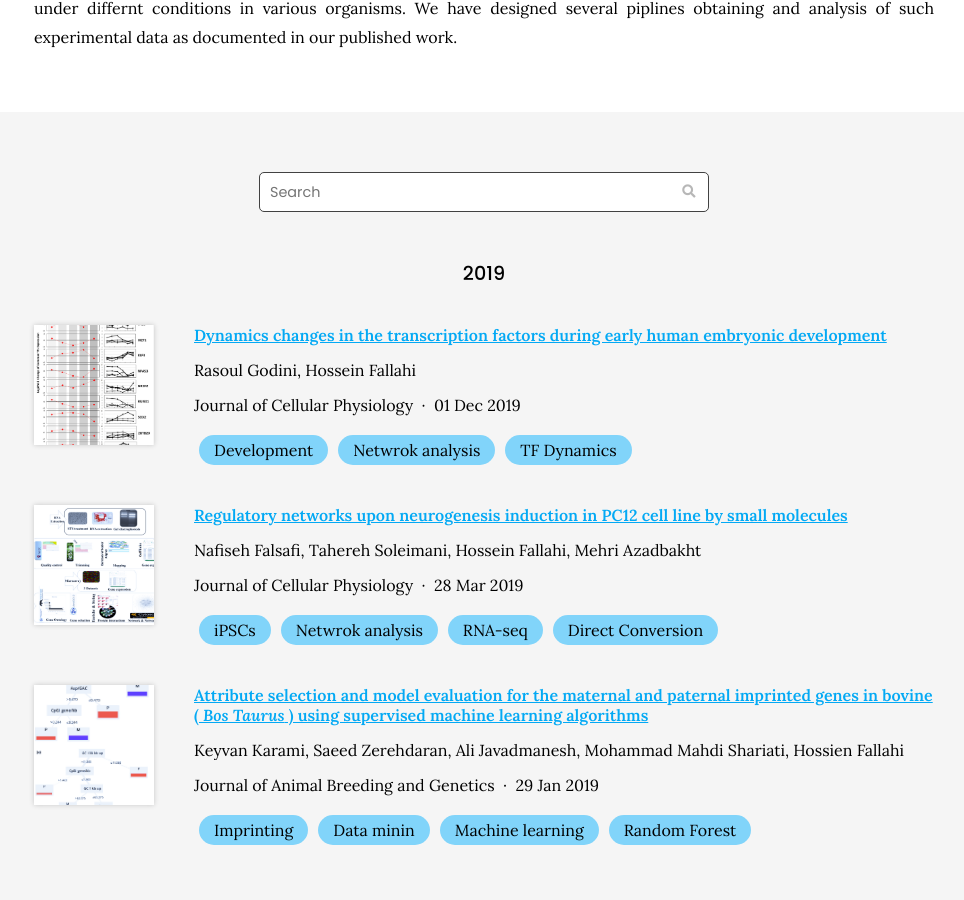
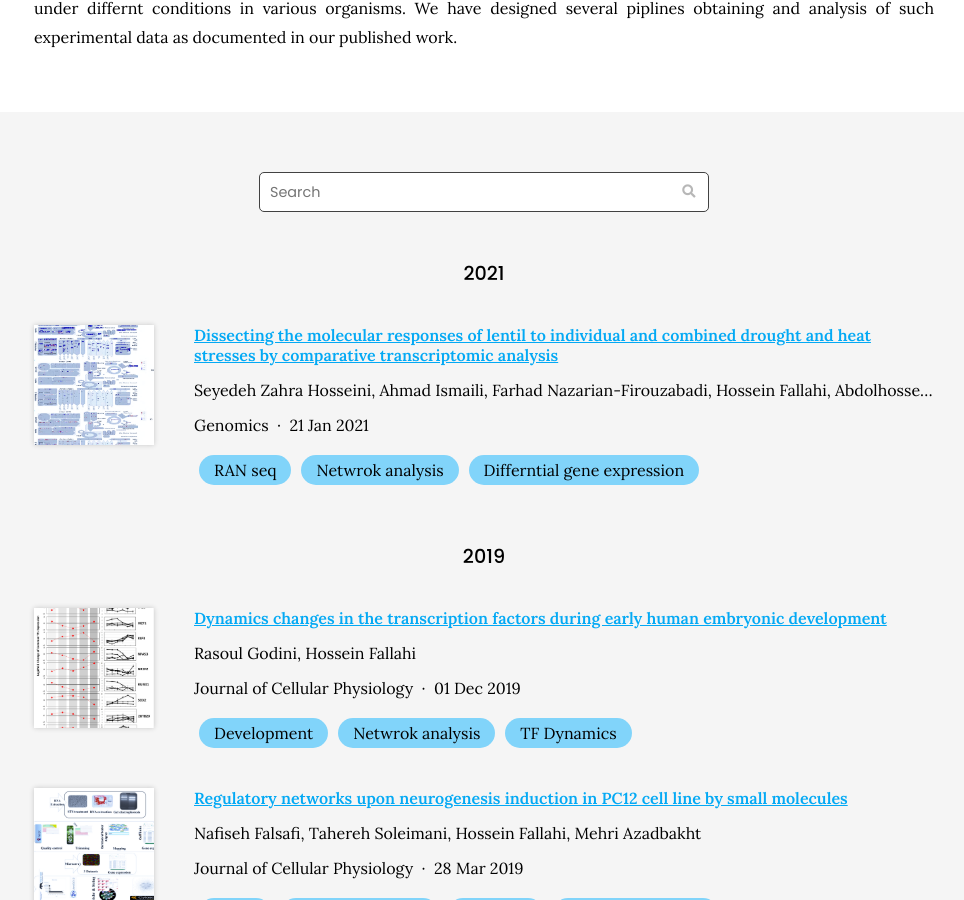
Before and after one commit to Hossein-Fallahi/Fallahi-Bioinformatics-Lab, a Jekyll site: the page built from research/index.md, in a window 1280 px wide and 900 px high, scrolled down 420 px. Shown: the whole window, without its empty margins (156-1120 px from the left). Built offline with Jekyll 4.4.1, drawn with Linux system fonts in a browser that asks for light colours; nearby versions of some CDN libraries.

Commit message:
Update citations.yaml

```diff
--- a/_data/citations.yaml
+++ b/_data/citations.yaml
@@ -1,5 +1,23 @@
 # GENERATED AUTOMATICALLY, DO NOT EDIT
 
+- id: https://doi.org/10.1016/j.ygeno.2020.12.038
+  title: Dissecting the molecular responses of lentil to individual and combined drought and heat stresses by comparative transcriptomic analysis
+  authors:
+  - Seyedeh Zahra Hosseini
+  - Ahmad Ismaili
+  - Farhad Nazarian-Firouzabadi
+  - Hossein Fallahi
+  - Abdolhossein Rezaei Nejad
+  - Seyed Sajad Sohrabi
+  publisher: Genomics
+  date: '2021-01-21'
+  link: https://doi.org/gkpmrm
+  image: https://github.com/Hossein-Fallahi/Fallahi-Bioinformatics-Lab/blob/main/images/Genomics-hosseini.jpg?raw=true
+  extra-links:
+  - type: website
+    link: https://www.sciencedirect.com/science/article/abs/pii/S0888754320320851?via%3Dihub
+  tags:
+  - RAN seq, Netwrok analysis, Differntial gene expression
 - id: doi:10.1002/jcp.27386
   title: Dynamics changes in the transcription factors during early human embryonic
     development
```
